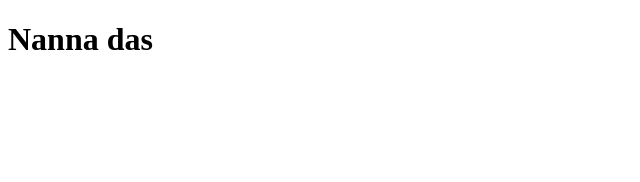
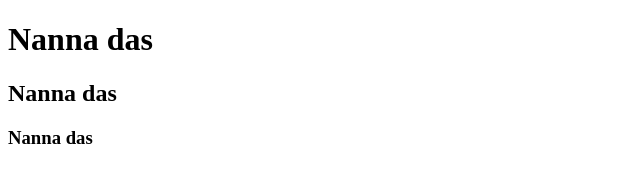
Before and after one commit to nannacode/myTest, a plain HTML site: page index.html in a window 1280 px wide. Shown: the whole page, without its empty margins (0-640 px from the left). Drawn offline with Linux system fonts and the light colour scheme.

Commit message:
Update index.html

```diff
--- a/index.html
+++ b/index.html
@@ -7,5 +7,7 @@
   </head>
   <body>
     <h1>Nanna das</h1>
+    <h2>Nanna das</h2>
+    <h3>Nanna das</h3>
   </body>
 </html>
```
